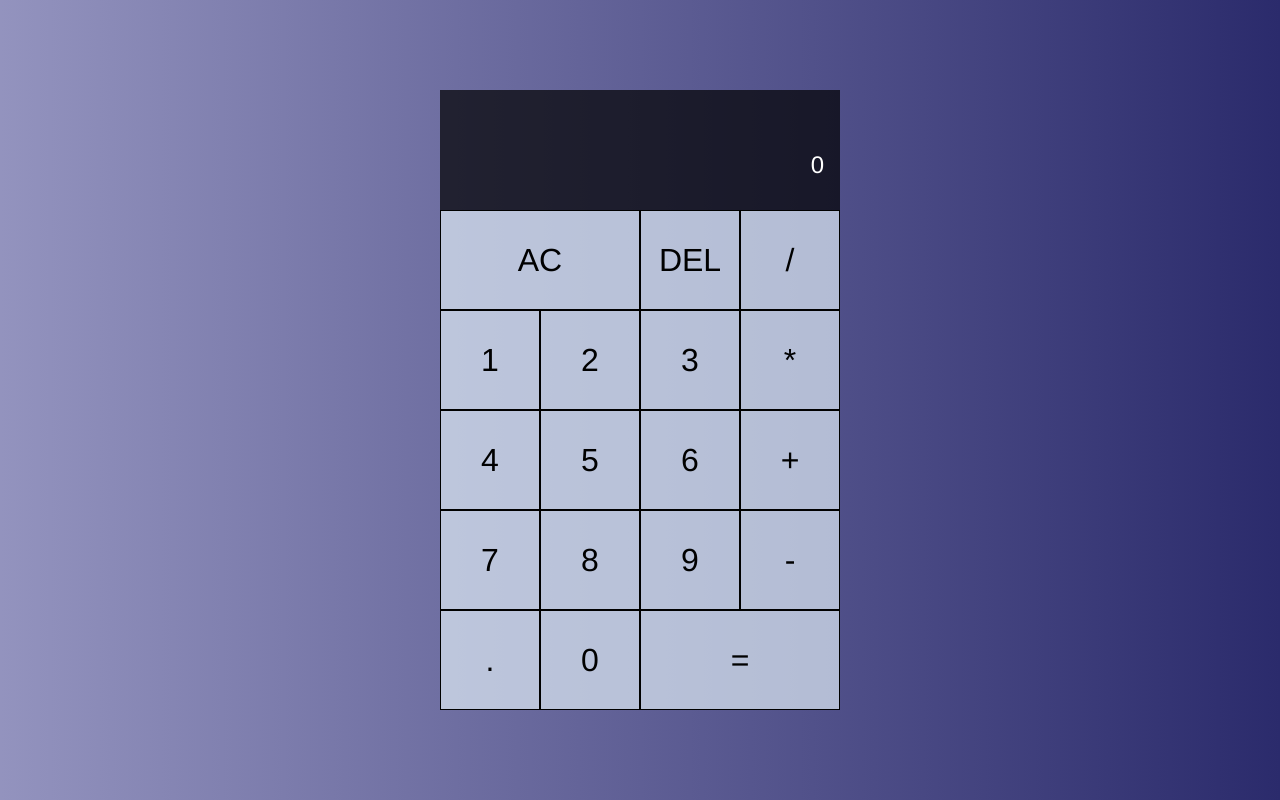
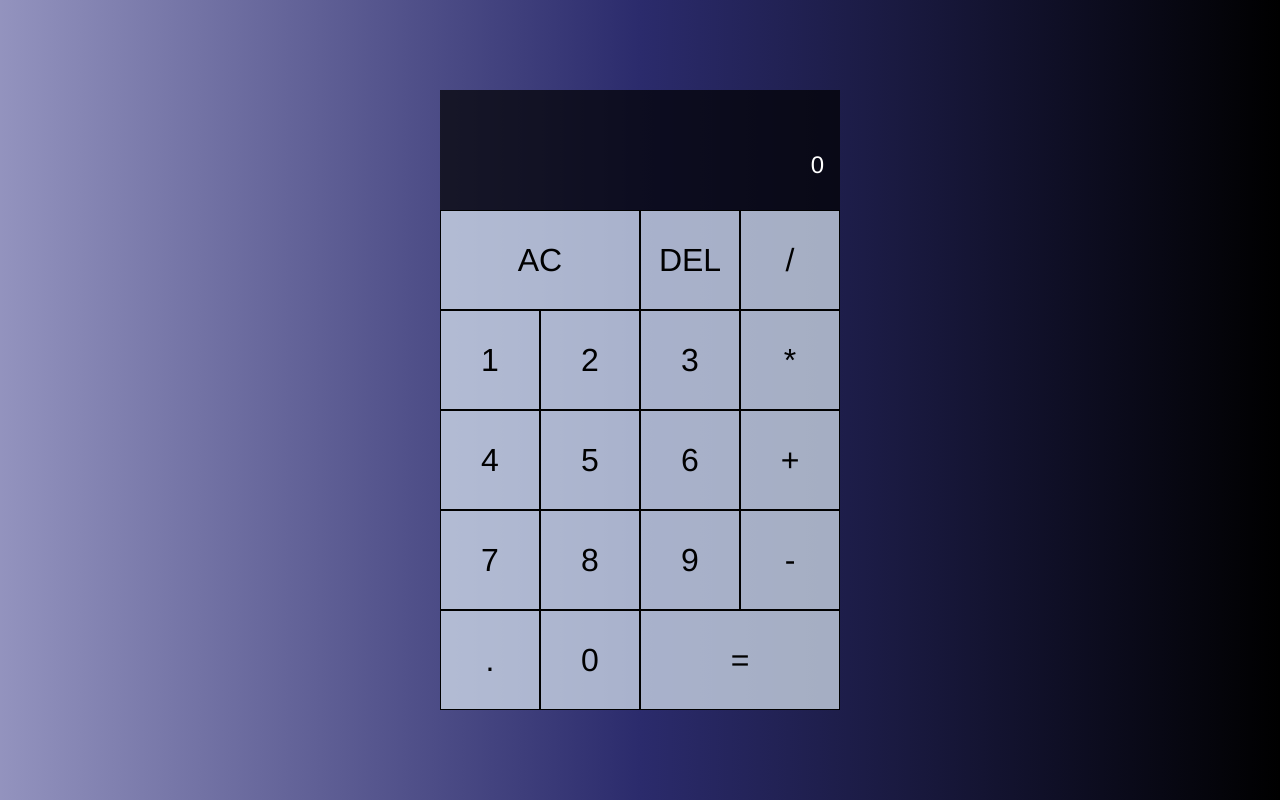
Before and after one commit to Poseidon5000/calculator, a plain HTML site: page Calculator/calc.html in a window 1280 px wide. Drawn offline with Linux system fonts and the light colour scheme.

Commit message:
changed calc color

```diff
--- a/Calculator/calc.css
+++ b/Calculator/calc.css
@@ -6,7 +6,7 @@
 body{
     padding: 0;
     margin: 0;
-    background: linear-gradient(to right, rgb(40,40,126,0.5),rgb(43, 43, 108));
+    background: linear-gradient(to right, rgb(40,40,126,0.5),rgb(43, 43, 108), black);
 }
 
  .supreme{
```
